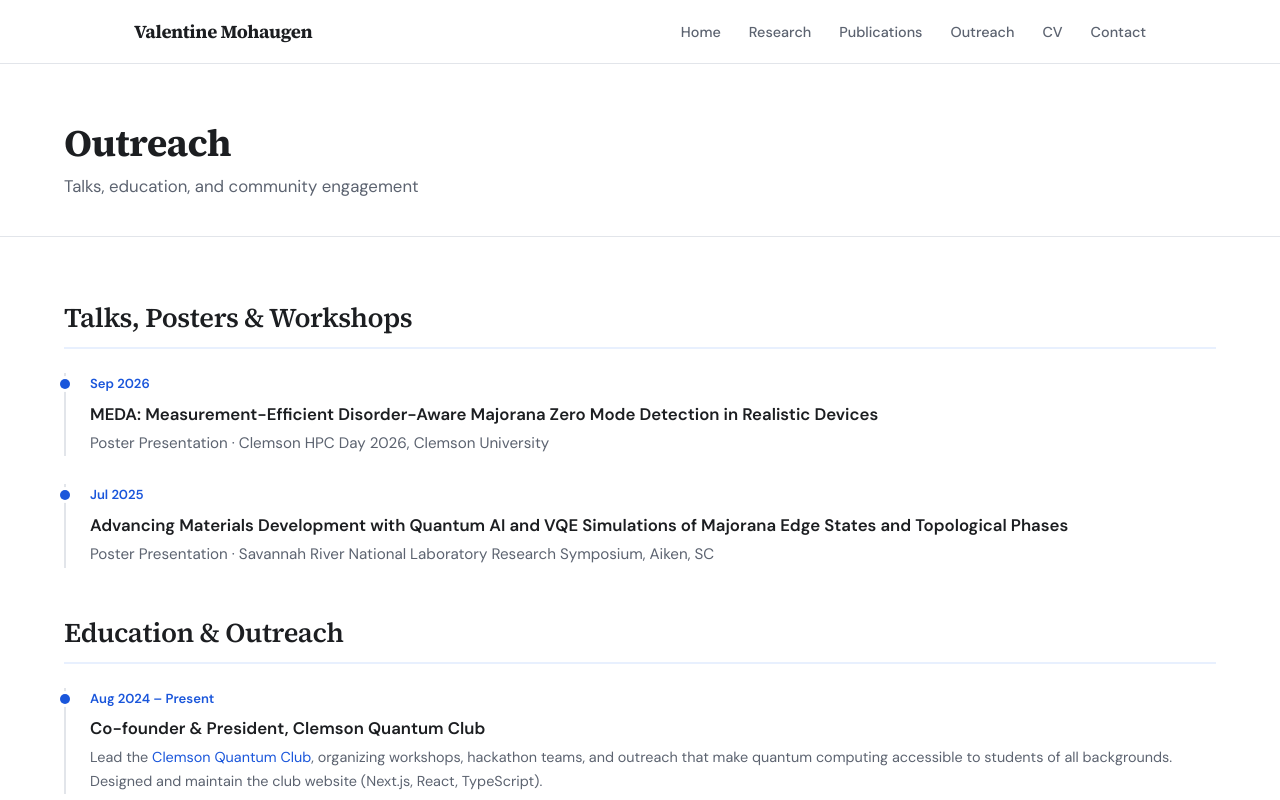
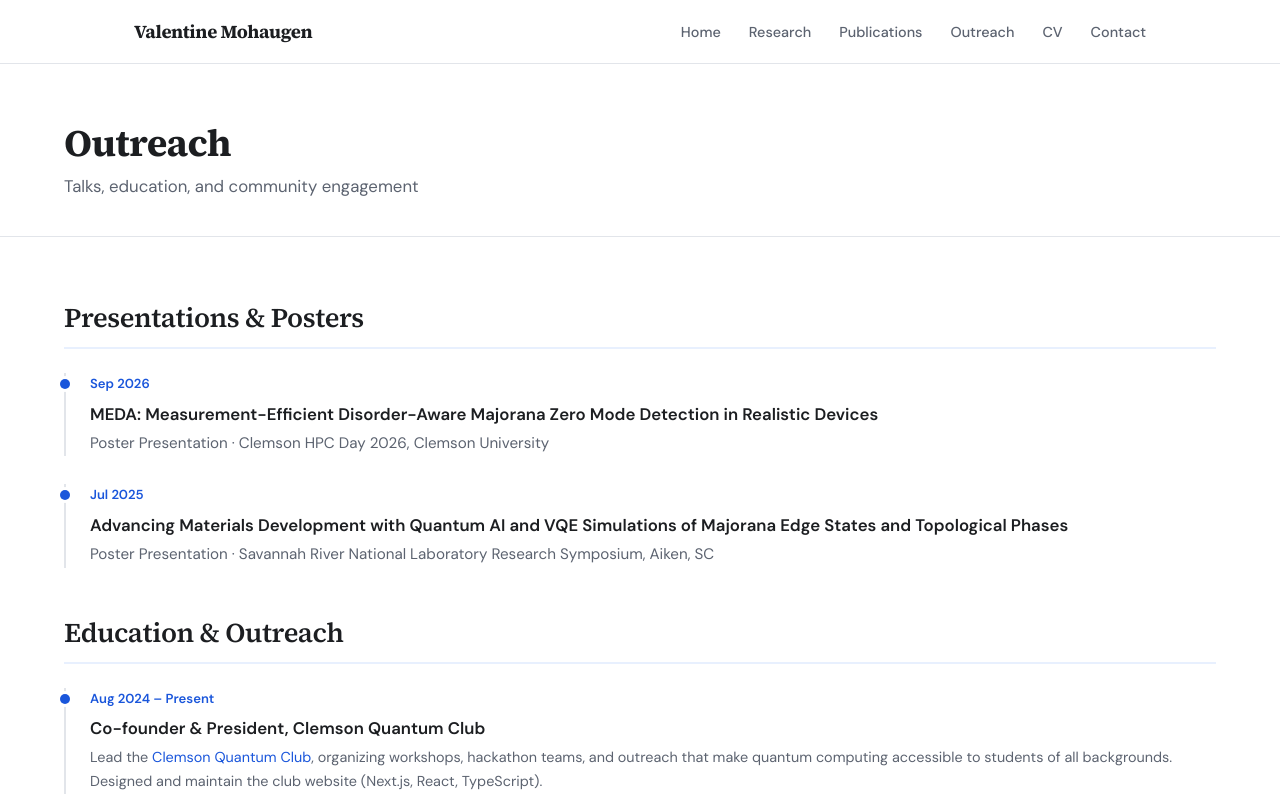
Before and after one commit to Valmohaugen/valmohaugen.github.io, a Next.js app: page /outreach in a window 1280 px wide. Shown: the top 800 px of the page. Built offline with nearby package versions, Linux system fonts and the light colour scheme.

Commit message:
Rename the outreach section to Presentations & Posters
Match the CV heading now that the workshop entries are gone.

```diff
--- a/app/outreach/page.tsx
+++ b/app/outreach/page.tsx
@@ -31,7 +31,7 @@ export default function OutreachPage() {
       <section className="section">
         <div className="container">
           <div className="cv-section reveal">
-            <h2>Talks, Posters &amp; Workshops</h2>
+            <h2>Presentations &amp; Posters</h2>
             {cvData.presentations.map((entry) => (
               <TimelineItem entry={entry} key={entry.title} />
             ))}
```
